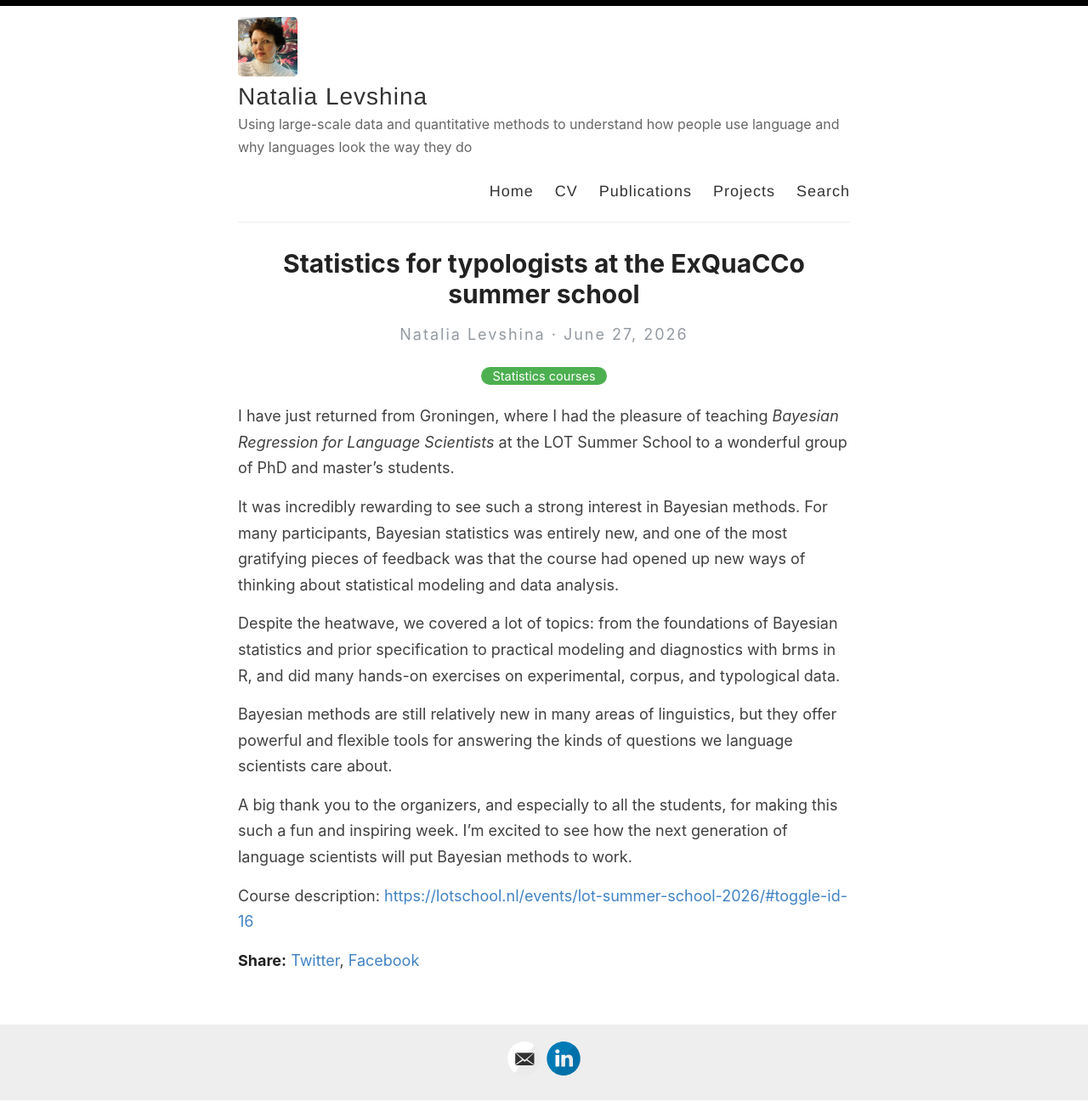
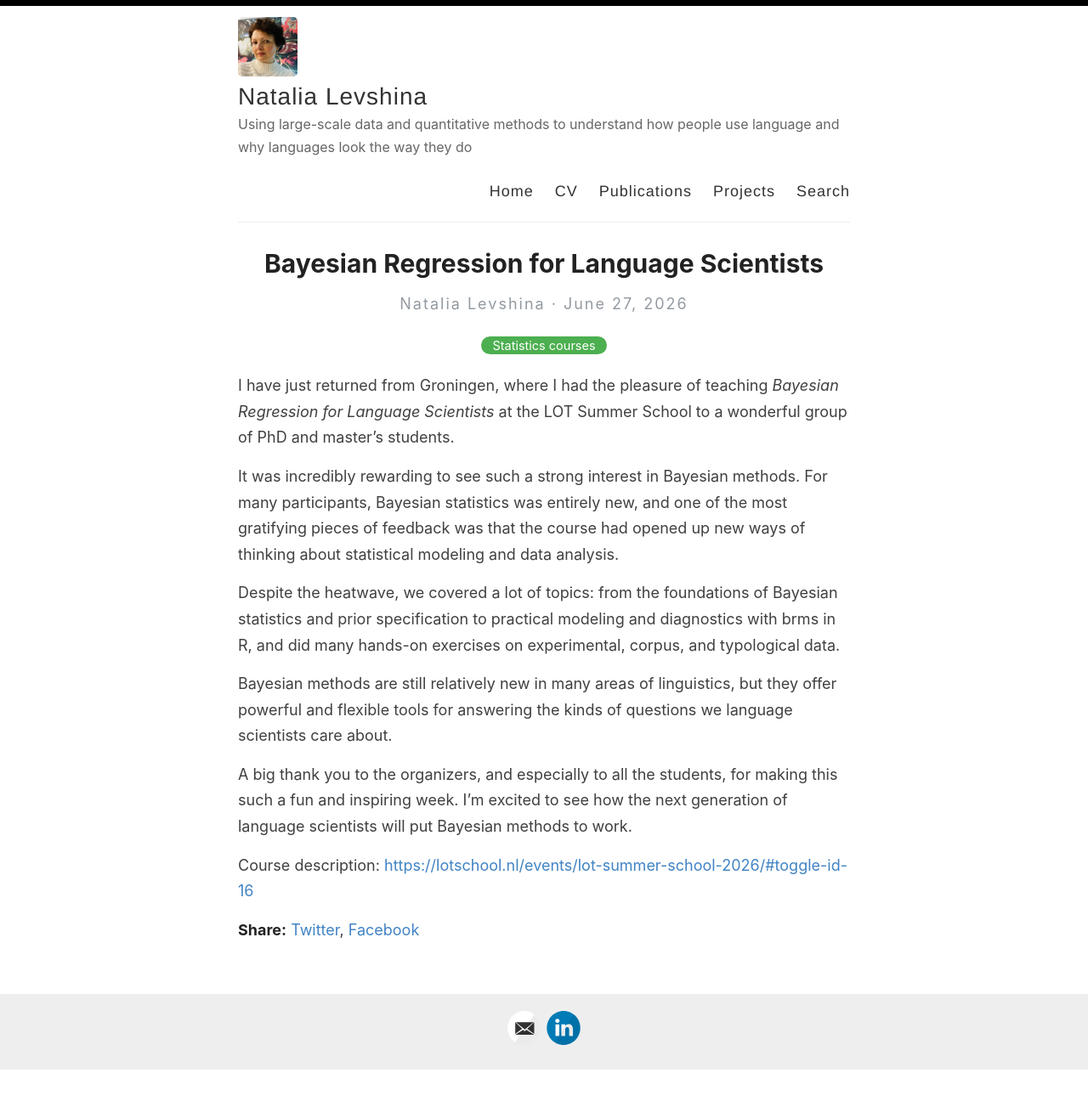
Before and after one commit to levshina/levshina.github.io, a Jekyll site: the page built from _posts/2026-06-27-LOT2026.md, in a window 1280 px wide. Shown: the whole page at 85% size. Built offline with Jekyll 4.4.1, drawn with Linux system fonts in a browser that asks for light colours; after the commit the page ends 1260 px from its top, so only the background shows below that.

Commit message:
Update 2026-06-27-LOT2026.md

```diff
--- a/_posts/2026-06-27-LOT2026.md
+++ b/_posts/2026-06-27-LOT2026.md
@@ -1,6 +1,6 @@
 ---
 layout: post
-title:  Statistics for typologists at the ExQuaCCo summer school
+title:  Bayesian Regression for Language Scientists
 categories: [Statistics courses]
 ---
 
```
